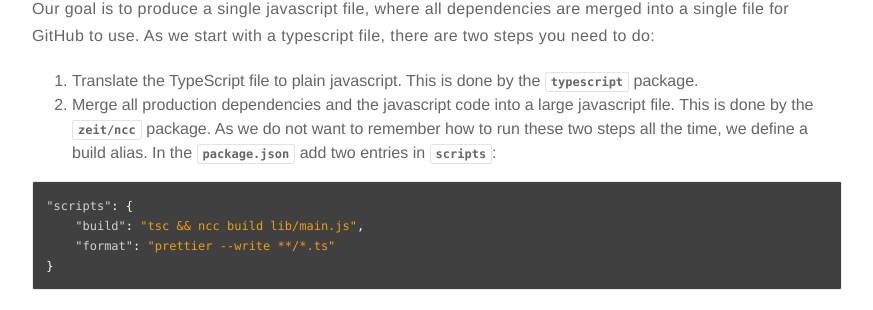
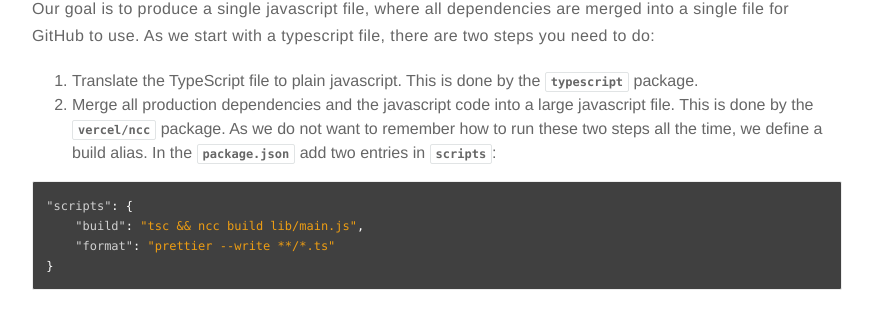
Before and after one commit to nils-braun/nils-braun.github.io, a Jekyll site: the page built from _posts/2020-06-26-github-action.md, in a window 1280 px wide and 900 px high, scrolled down 5374 px. Shown: the part 137-447 px from the top of the window, without its empty margins (203-1076 px from the left). Built offline with Jekyll 4.4.1, drawn with Linux system fonts in a browser that asks for light colours; comment, search, counter and statistics services are not loaded.

Commit message:
Replace another zeit -> vercel

````diff
--- a/_posts/2020-06-26-github-action.md
+++ b/_posts/2020-06-26-github-action.md
@@ -235,7 +235,7 @@ will get exactly the same environment as you have - so you should make sure to c
 Our goal is to produce a single javascript file, where all dependencies are merged into a single file for GitHub to use.
 As we start with a typescript file, there are two steps you need to do:
 1. Translate the TypeScript file to plain javascript. This is done by the `typescript` package.
-2. Merge all production dependencies and the javascript code into a large javascript file. This is done by the `zeit/ncc` package.
+2. Merge all production dependencies and the javascript code into a large javascript file. This is done by the `vercel/ncc` package.
 As we do not want to remember how to run these two steps all the time, we define a build alias. In the `package.json` add two entries in `scripts`:
 
 ```json
````
